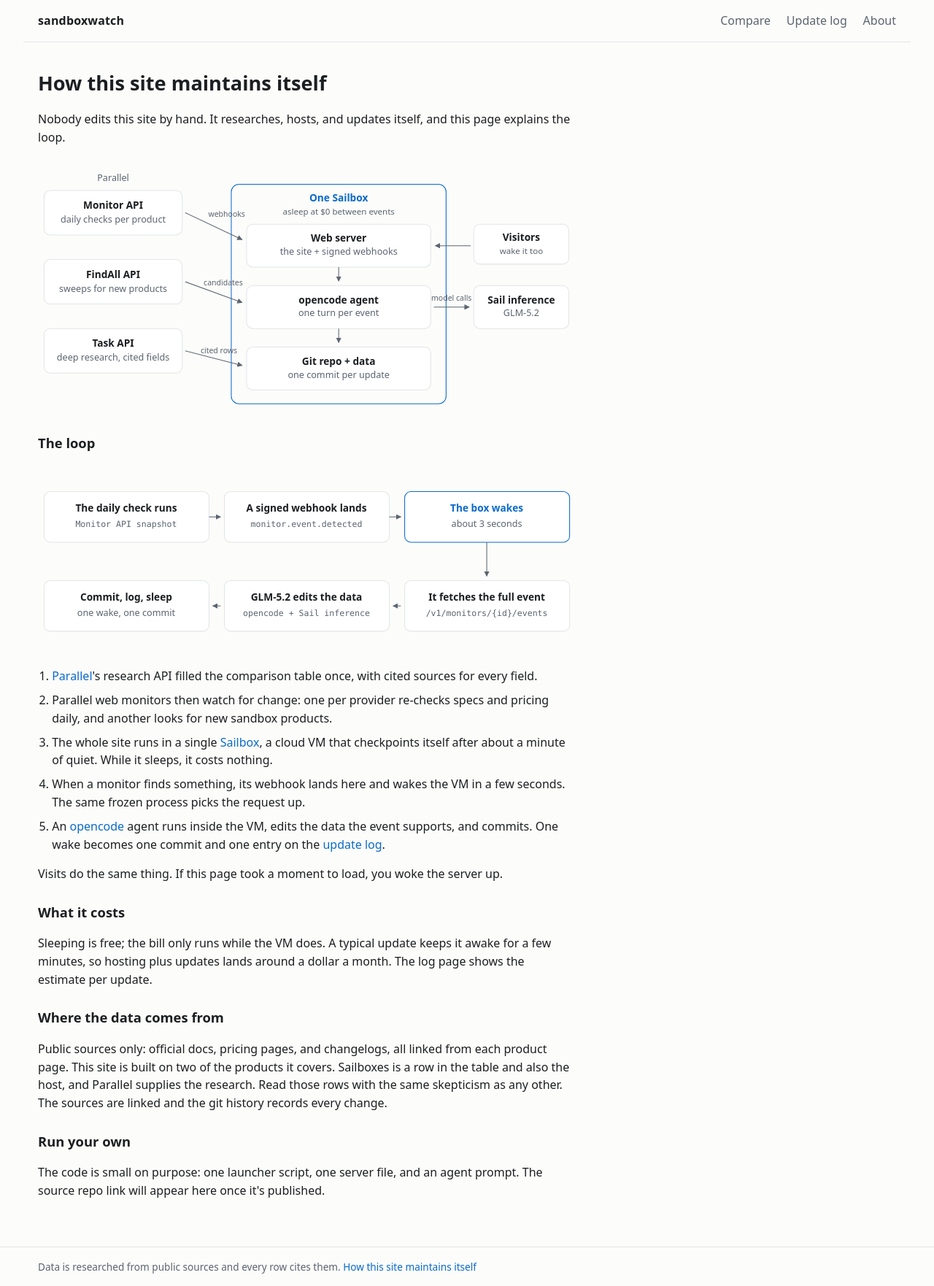
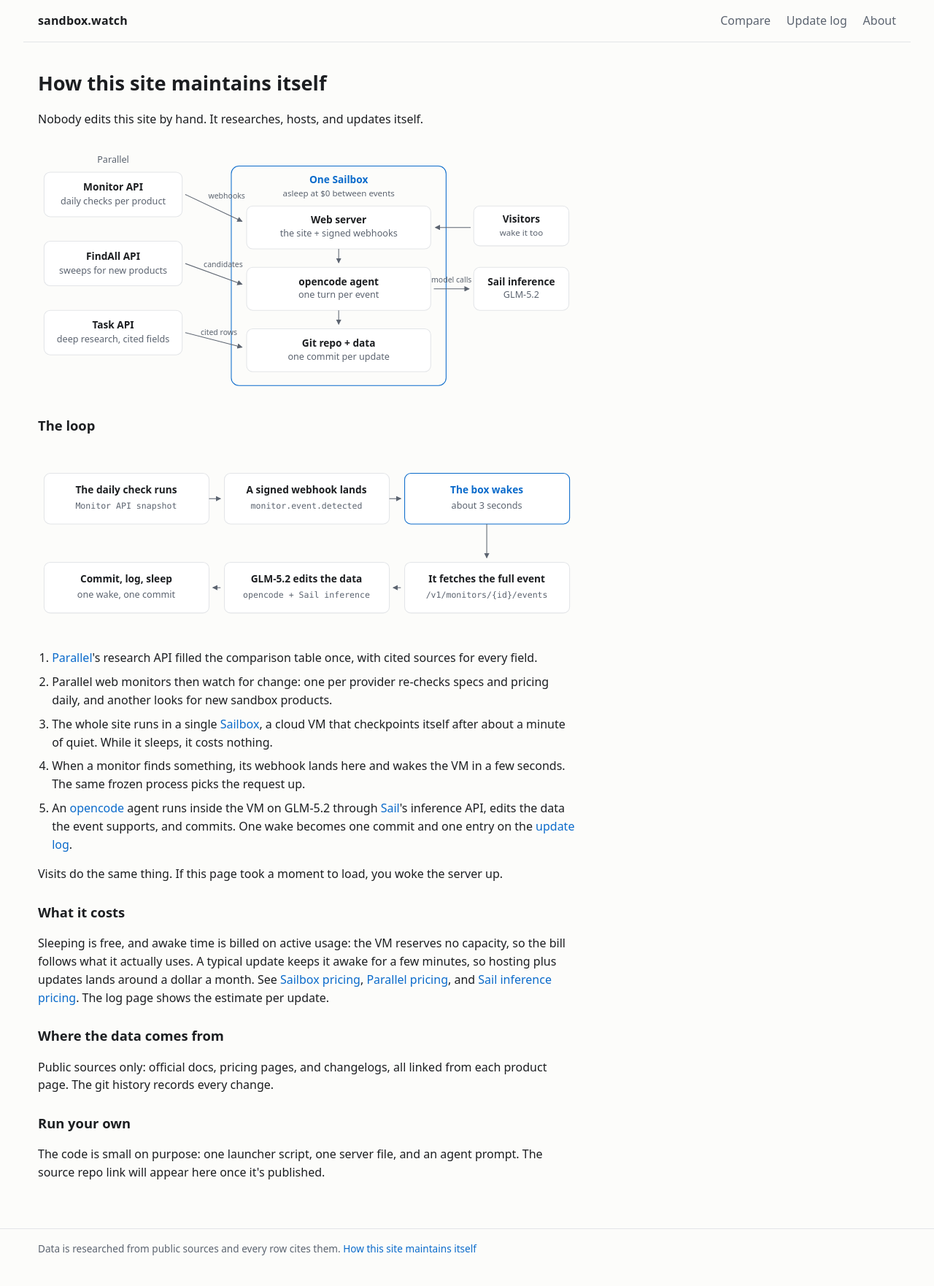
Before and after one commit to sailresearchco/sandbox.watch, a FastAPI app: page /about in a window 1280 px wide. Shown: the whole page at 73% size. After the commit the page ends 1720 px from the top, so only its background shows below. Run offline with FastAPI, Linux system fonts and the light colour scheme; some libraries are stand-ins or nearby versions.

Commit message:
deploy: sandboxwatch

```diff
--- a/box/server.py
+++ b/box/server.py
@@ -42,7 +42,7 @@ async def _lifespan(app: FastAPI):
     yield
 
 
-app = FastAPI(title="sandboxwatch", lifespan=_lifespan)
+app = FastAPI(title="sandbox.watch", lifespan=_lifespan)
 app.mount(
     "/static", StaticFiles(directory=str(config.site_dir() / "static")), name="static"
 )
--- a/site/templates/about.html
+++ b/site/templates/about.html
@@ -1,10 +1,9 @@
-{% extends "base.html" %} {% block title %}About · sandboxwatch{% endblock %} {%
-block content %}
+{% extends "base.html" %} {% block title %}About · sandbox.watch{% endblock %}
+{% block content %}
 <article class="about">
   <h1>How this site maintains itself</h1>
   <p>
-    Nobody edits this site by hand. It researches, hosts, and updates itself,
-    and this page explains the loop.
+    Nobody edits this site by hand. It researches, hosts, and updates itself.
   </p>
 
   <figure class="diagram">
@@ -633,8 +632,9 @@ block content %}
       a few seconds. The same frozen process picks the request up.
     </li>
     <li>
-      An <a href="https://opencode.ai">opencode</a> agent runs inside the VM,
-      edits the data the event supports, and commits. One wake becomes one
+      An <a href="https://opencode.ai">opencode</a> agent runs inside the VM on
+      GLM-5.2 through <a href="https://sailresearch.com">Sail</a>'s inference
+      API, edits the data the event supports, and commits. One wake becomes one
       commit and one entry on the <a href="/log">update log</a>.
     </li>
   </ol>
@@ -645,18 +645,23 @@ block content %}
 
   <h2>What it costs</h2>
   <p>
-    Sleeping is free; the bill only runs while the VM does. A typical update
+    Sleeping is free, and awake time is billed on active usage: the VM reserves
+    no capacity, so the bill follows what it actually uses. A typical update
     keeps it awake for a few minutes, so hosting plus updates lands around a
-    dollar a month. The log page shows the estimate per update.
+    dollar a month. See
+    <a href="https://docs.sailresearch.com/sailboxes-pricing">Sailbox pricing</a
+    >,
+    <a href="https://docs.parallel.ai/getting-started/pricing"
+      >Parallel pricing</a
+    >, and
+    <a href="https://docs.sailresearch.com/pricing">Sail inference pricing</a>.
+    The log page shows the estimate per update.
   </p>
 
   <h2>Where the data comes from</h2>
   <p>
     Public sources only: official docs, pricing pages, and changelogs, all
-    linked from each product page. This site is built on two of the products it
-    covers. Sailboxes is a row in the table and also the host, and Parallel
-    supplies the research. Read those rows with the same skepticism as any
-    other. The sources are linked and the git history records every change.
+    linked from each product page. The git history records every change.
   </p>
 
   <h2>Run your own</h2>
--- a/site/templates/base.html
+++ b/site/templates/base.html
@@ -3,7 +3,7 @@
   <head>
     <meta charset="utf-8" />
     <meta name="viewport" content="width=device-width, initial-scale=1" />
-    <title>{% block title %}sandboxwatch{% endblock %}</title>
+    <title>{% block title %}sandbox.watch{% endblock %}</title>
     <meta
       name="description"
       content="Side-by-side specs for the cloud sandboxes that run AI agents' code, with sources for every claim."
@@ -12,7 +12,7 @@
   </head>
   <body>
     <header class="nav">
-      <a class="wordmark" href="/">sandboxwatch</a>
+      <a class="wordmark" href="/">sandbox.watch</a>
       <nav>
         <a href="/">Compare</a>
         <a href="/log">Update log</a>
--- a/site/templates/log.html
+++ b/site/templates/log.html
@@ -1,4 +1,4 @@
-{% extends "base.html" %} {% block title %}Update log · sandboxwatch{% endblock
+{% extends "base.html" %} {% block title %}Update log · sandbox.watch{% endblock
 %} {% block content %}
 <h1>Update log</h1>
 <p>
--- a/site/templates/provider.html
+++ b/site/templates/provider.html
@@ -1,4 +1,4 @@
-{% extends "base.html" %} {% block title %}{{ p.name }} · sandboxwatch{%
+{% extends "base.html" %} {% block title %}{{ p.name }} · sandbox.watch{%
 endblock %} {% block content %}
 <article class="provider">
   <h1>{{ p.name }}</h1>
```
Also changed, not shown: AGENTS.md (+1 -1 lines), site/templates/index.html (+5 -5 lines), README.md.
